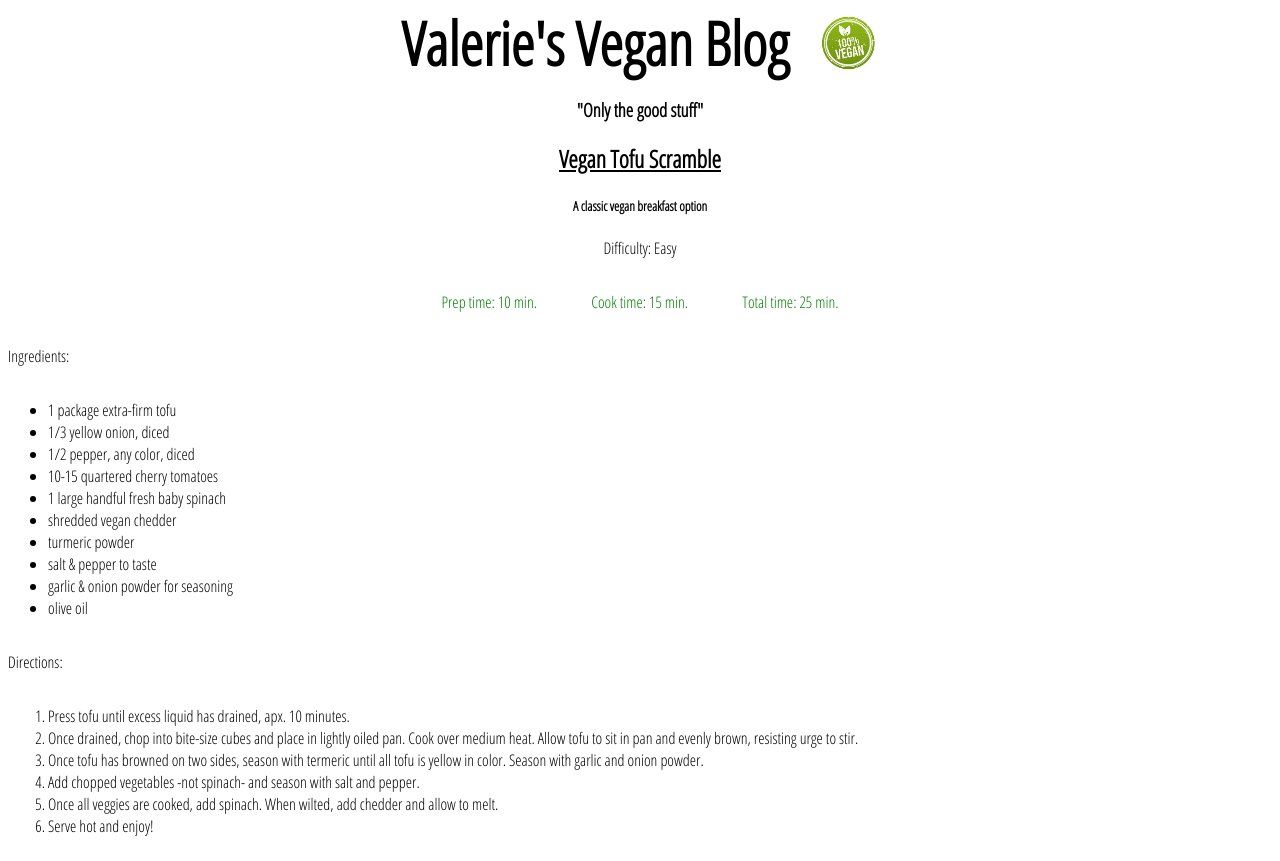
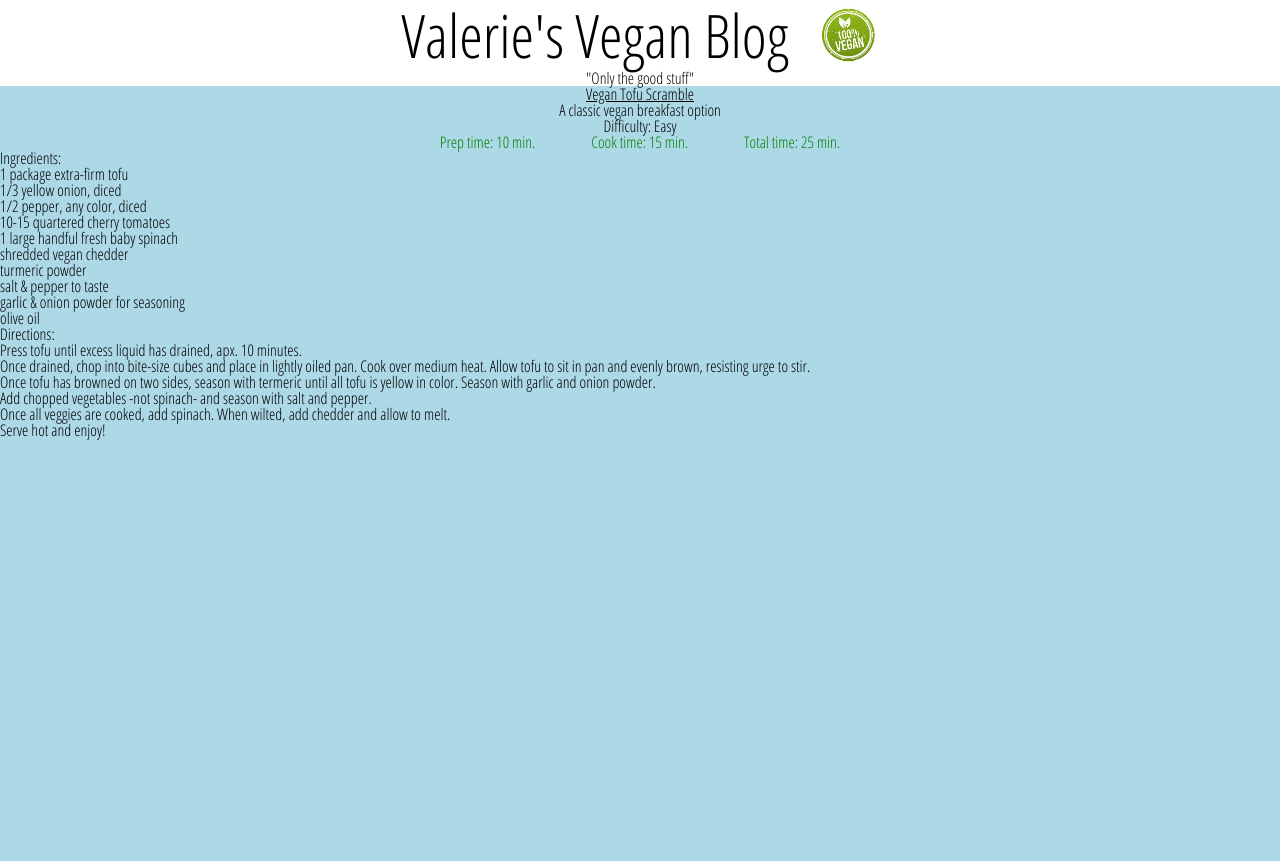
Before and after one commit to valeriepierson/veganblog, a plain HTML site: page index.html in a window 1280 px wide. After the commit the page ends 800 px from the top, so only its background shows below. Drawn offline with Linux system fonts and the light colour scheme.

Commit message:
Added reset CSS

```diff
--- /dev/null
+++ b/assets/css/reset.css
@@ -0,0 +1,48 @@
+/* http://meyerweb.com/eric/tools/css/reset/
+   v2.0 | 20110126
+   License: none (public domain)
+*/
+
+html, body, div, span, applet, object, iframe,
+h1, h2, h3, h4, h5, h6, p, blockquote, pre,
+a, abbr, acronym, address, big, cite, code,
+del, dfn, em, img, ins, kbd, q, s, samp,
+small, strike, strong, sub, sup, tt, var,
+b, u, i, center,
+dl, dt, dd, ol, ul, li,
+fieldset, form, label, legend,
+table, caption, tbody, tfoot, thead, tr, th, td,
+article, aside, canvas, details, embed,
+figure, figcaption, footer, header, hgroup,
+menu, nav, output, ruby, section, summary,
+time, mark, audio, video {
+	margin: 0;
+	padding: 0;
+	border: 0;
+	font-size: 100%;
+	font: inherit;
+	vertical-align: baseline;
+}
+/* HTML5 display-role reset for older browsers */
+article, aside, details, figcaption, figure,
+footer, header, hgroup, menu, nav, section {
+	display: block;
+}
+body {
+	line-height: 1;
+}
+ol, ul {
+	list-style: none;
+}
+blockquote, q {
+	quotes: none;
+}
+blockquote:before, blockquote:after,
+q:before, q:after {
+	content: '';
+	content: none;
+}
+table {
+	border-collapse: collapse;
+	border-spacing: 0;
+}
--- a/assets/css/style.css
+++ b/assets/css/style.css
@@ -1,5 +1,7 @@
 body {
    font-family: 'Open Sans Condensed', sans-serif;
+   background-color: lightblue;
+
 }
 
 #header {
@@ -9,6 +11,10 @@ body {
     justify-content: center;
     height: 70px;
 }
+header {
+    background-color: white;
+}
+
 h1 {
     font-size: 60px;
 
--- a/index.html
+++ b/index.html
@@ -4,6 +4,7 @@
     <meta charset="UTF-8">
     <meta http-equiv="X-UA-Compatible" content="IE=edge">
     <meta name="viewport" content="width=device-width, initial-scale=1.0">
+    <link rel="stylesheet" href="./assets/css/reset.css">
     <link rel="stylesheet" href="./assets/css/style.css">
     <link rel="preconnect" href="https://fonts.googleapis.com">
 <link rel="preconnect" href="https://fonts.gstatic.com" crossorigin>
```
